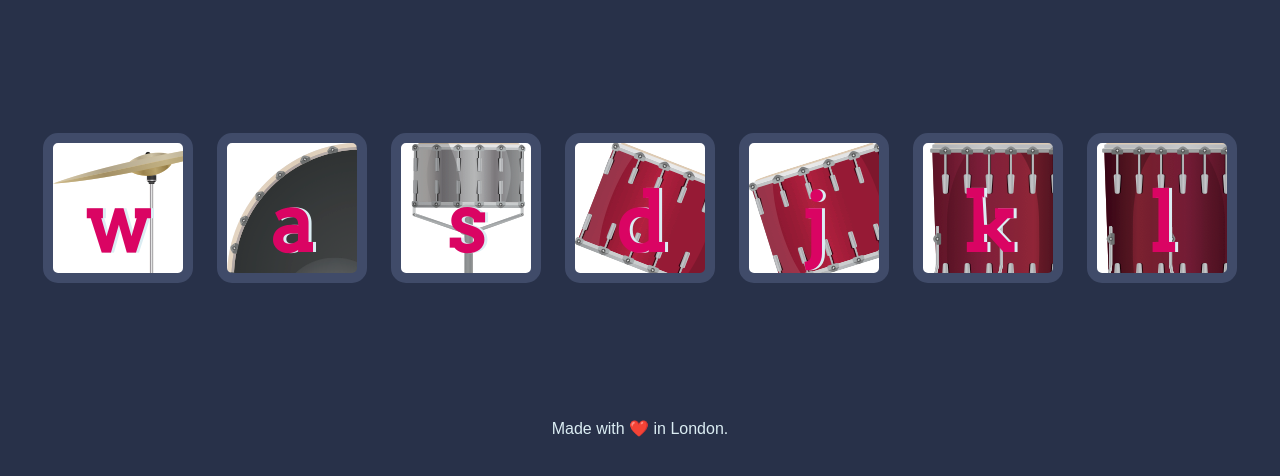
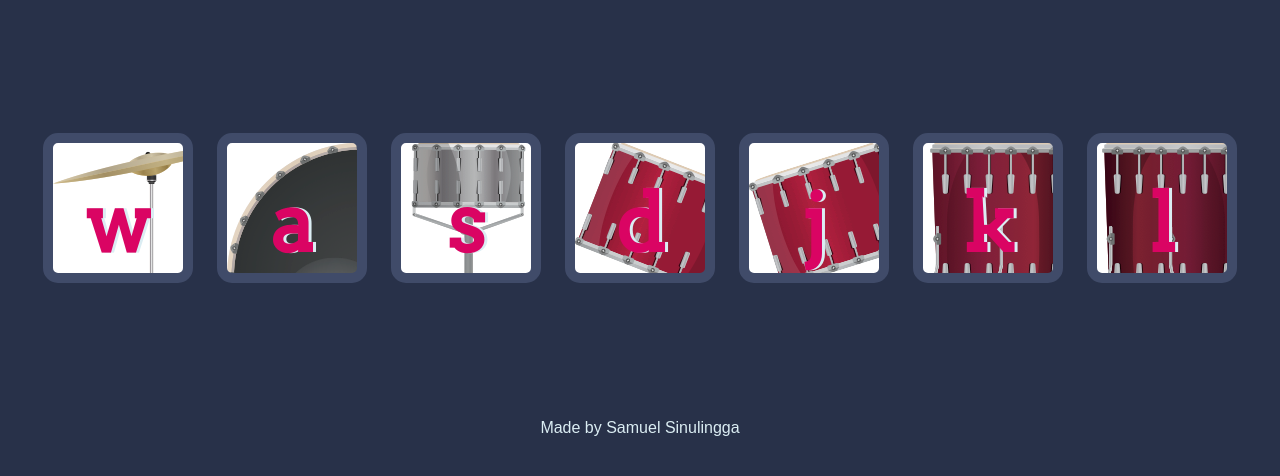
Before and after one commit to LordyBass/DrumKit-ft.-AppBrewery-, a plain HTML site: page index.html in a window 1280 px wide. Shown: the part 156-632 px from the top of the page. Drawn offline with Linux system fonts and the light colour scheme.

Commit message:
Update index.html

```diff
--- a/index.html
+++ b/index.html
@@ -24,7 +24,7 @@
   <script src="index.js"></script>
 
   <footer>
-    Made with ❤️ in London.
+    Made by Samuel Sinulingga
   </footer>
 </body>
 
```
